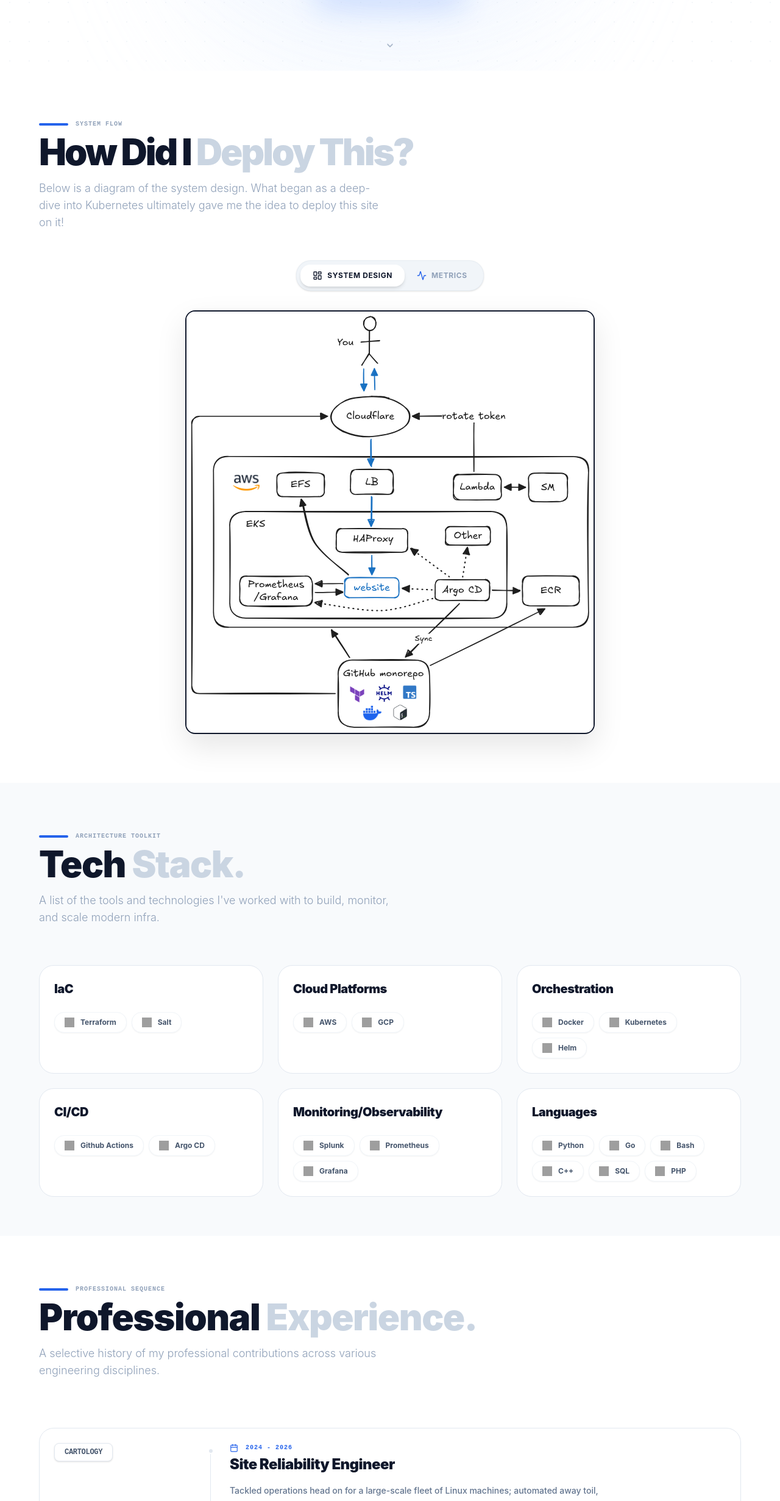
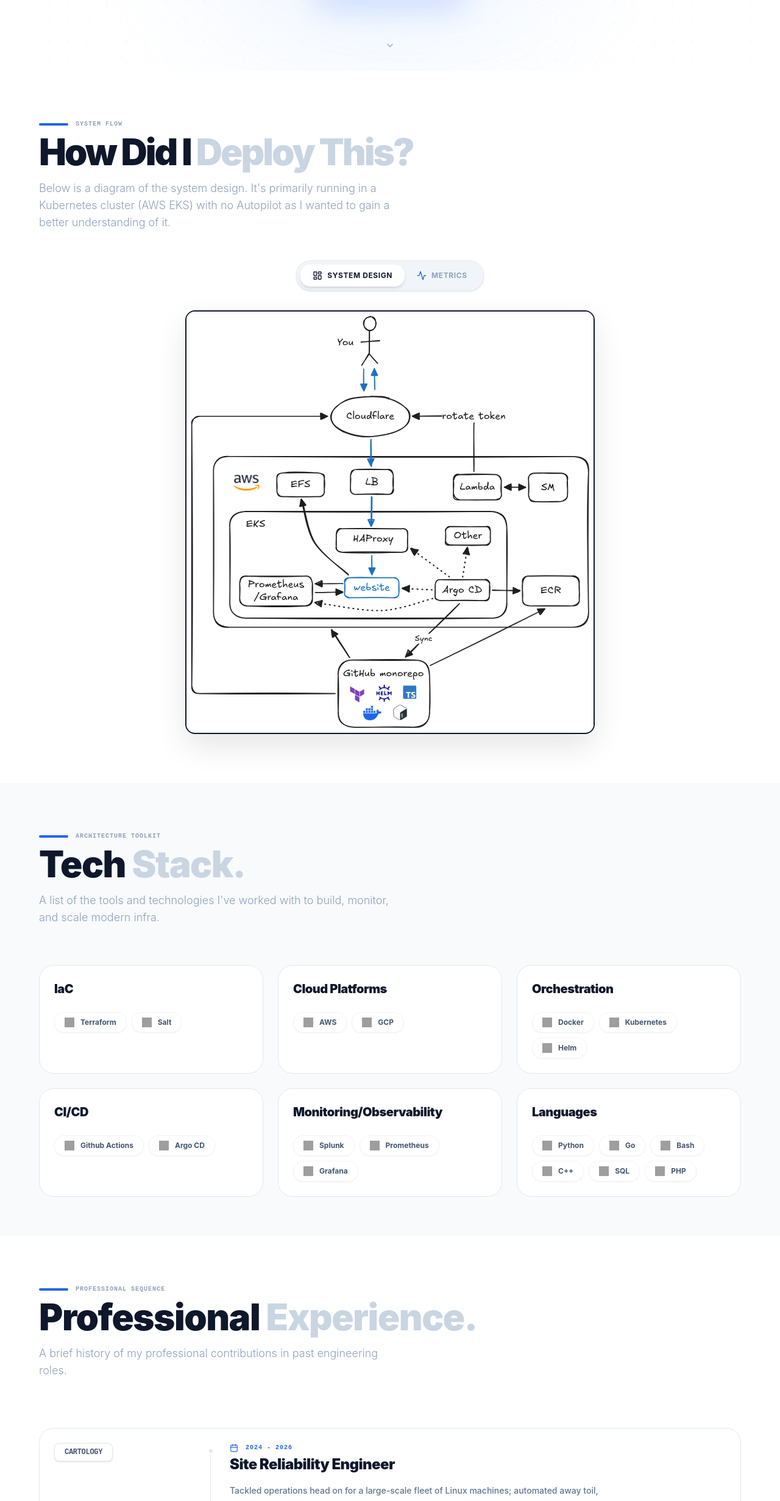
Before and after one commit to ishan-cart/sandbox, a React (Vite) app in the folder apps/web-app/: page / in a window 1280 px wide. Shown: the part 684-3146 px from the top of the page at 61% size. Built offline with nearby package versions, Linux system fonts and the light colour scheme; grey boxes are pictures that could not be loaded.

Commit message:
update wording

```diff
--- a/apps/web-app/src/components/ArchitectureDiagram.tsx
+++ b/apps/web-app/src/components/ArchitectureDiagram.tsx
@@ -262,7 +262,7 @@
           title="How Did I"
           titleMuted="Deploy This?"
           titleClassName="text-5xl md:text-6xl font-black mb-4 text-slate-900 tracking-tighter"
-          description="Below is a diagram of the system design. What began as a deep-dive into Kubernetes ultimately gave me the idea to deploy this site on it!"
+          description="Below is a diagram of the system design. It's primarily running in a Kubernetes cluster (AWS EKS) with no Autopilot as I wanted to gain a better understanding of it."
         />
 
         {/* Dynamic Navigation Tabs */}
@@ -478,7 +478,7 @@
                       className="text-left py-2 text-[10px] font-mono uppercase tracking-wider text-slate-500 hover:text-slate-300 flex items-center gap-1.5 cursor-pointer self-start select-none transition-colors"
                     >
                       <Code className="w-3.5 h-3.5" />
-                      {showRawJson ? "[- Hide Prometheus JSON]" : "[+ View Raw Prometheus JSON]"}
+                      {showRawJson ? "[- Hide Prometheus response payload]" : "[+ View Prometheus response payload]"}
                     </button>
 
                     <AnimatePresence>
--- a/apps/web-app/src/components/Experience.tsx
+++ b/apps/web-app/src/components/Experience.tsx
@@ -76,7 +76,7 @@
           eyebrow="Professional Sequence"
           title="Professional"
           titleMuted="Experience."
-          description="A selective history of my professional contributions across various engineering disciplines."
+          description="A brief history of my professional contributions in past engineering roles."
         />
 
         <motion.div
```
